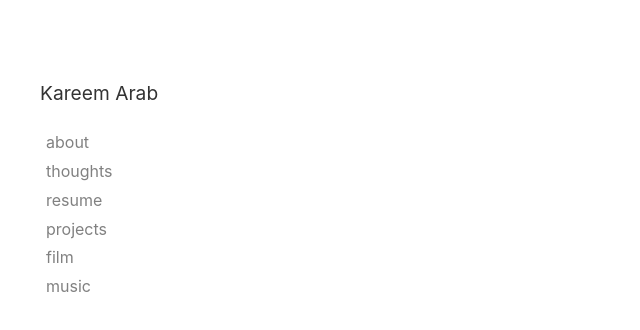
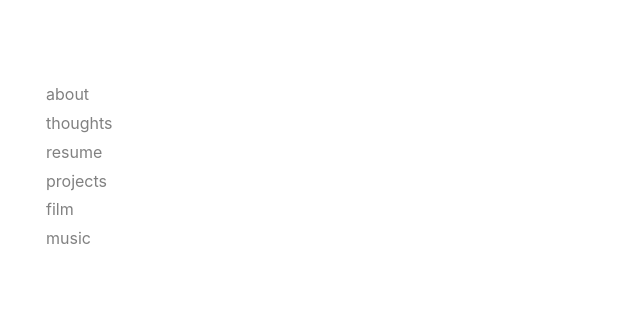
Before and after one commit to boshd/kareemarab, a Next.js app: page / in a window 1280 px wide. Shown: the top 330 px of the page, without its empty margins (0-640 px from the left). Built offline with nearby package versions, Linux system fonts and the light colour scheme.

Commit message:
gfhhfddg

```diff
--- a/components/SideNav.js
+++ b/components/SideNav.js
@@ -8,9 +8,6 @@ export default class SideNav extends Component {
 			<nav className="sidenav-container">
 				<div className="links-container">
 					<ul>
-						<li>
-							<p>Kareem Arab</p>
-						</li>
 						{config.menuLinks.map((link) => (
 							<li>
 								<Link href={link.link}>
```
